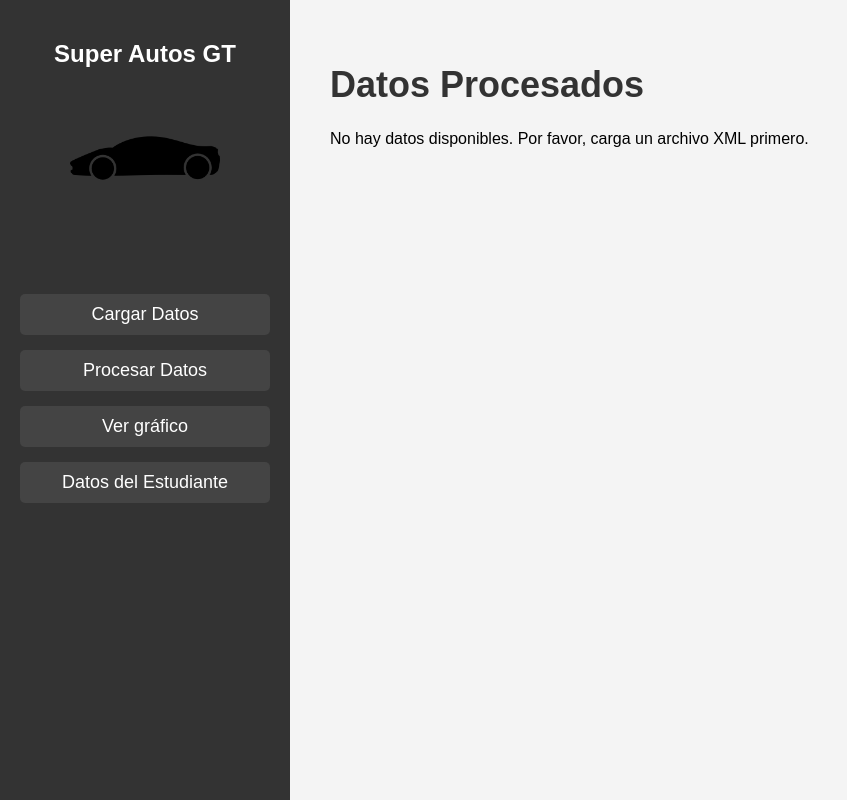
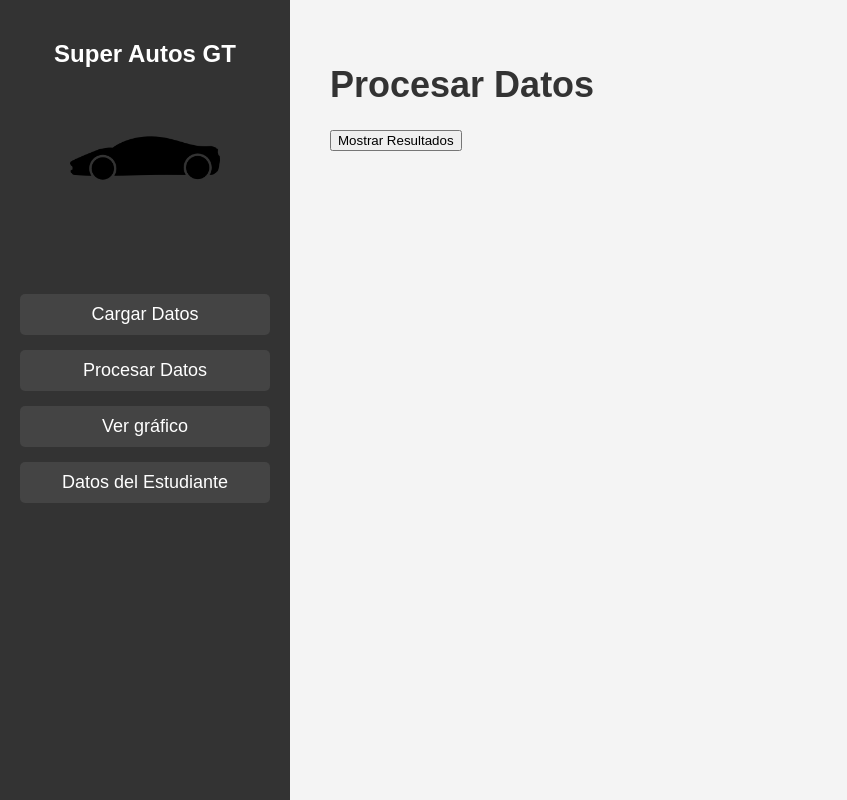
Before and after one commit to Brandon22023/-IPC2_Practica3_202300813, a Django app: page /procesar/ in a window 1280 px wide. Shown: the whole page, without its empty margins (0-847 px from the left). Run offline with Django 5.2, Linux system fonts and the light colour scheme.

Commit message:
ya carga en procesar datos

```diff
--- a/autos/templates/procesar_datos.html
+++ b/autos/templates/procesar_datos.html
@@ -1,12 +1,19 @@
 {% extends 'base.html' %}
 
 {% block content %}
-<h1>Datos Procesados</h1>
+<h1>Procesar Datos</h1>
+
 <div class="data-container">
+    <!-- Botón para procesar datos -->
+    <form method="POST">
+        {% csrf_token %}
+        <button type="submit">Mostrar Resultados</button>
+    </form>
+
+    <!-- Sección para mostrar el XML -->
     {% if datos_xml %}
-        <pre>{{ datos_xml }}</pre>  <!-- Muestra el XML en formato de texto preformateado -->
-    {% else %}
-        <p>No hay datos disponibles. Por favor, carga un archivo XML primero.</p>
+        <h2>Resultados del XML:</h2>
+        <pre>{{ datos_xml }}</pre>  <!-- Muestra el XML con formato preformateado -->
     {% endif %}
 </div>
 {% endblock %}
--- a/autos/views.py
+++ b/autos/views.py
@@ -13,11 +13,13 @@ def cargar_datos(request):
                 response = requests.post(url, files=files)
 
                 if response.status_code == 200:
+                    # Solo guardar el archivo, sin mostrarlo
                     data = response.json()
                     mensaje = data['mensaje']
-                    resultados = data['resultados']  # Aquí obtenemos el XML
-                    # Pasamos el XML procesado al método procesar_datos
-                    return render(request, 'procesar_datos.html', {'datos_xml': resultados})
+                    resultados = data['resultados']  # Obtenemos el XML generado
+                    # Guardar el XML en la sesión
+                    request.session['resultados_xml'] = resultados
+                    return render(request, 'cargar_datos.html', {'mensaje': mensaje})
                 else:
                     mensaje = response.json().get('mensaje', 'Error desconocido.')
                     return render(request, 'cargar_datos.html', {'mensaje': mensaje})
@@ -27,11 +29,14 @@ def cargar_datos(request):
             return render(request, 'cargar_datos.html', {'mensaje': 'No se ha cargado ningún archivo.'})
 
     return render(request, 'cargar_datos.html')
+def procesar_datos(request):
+    if request.method == 'POST':
+        # Recuperamos el XML almacenado en la sesión
+        datos_xml = request.session.get('resultados_xml', None)
+        return render(request, 'procesar_datos.html', {'datos_xml': datos_xml})
 
-def procesar_datos(request):
-    # Se renderiza la plantilla con el XML ya procesado
-    datos_xml = request.POST.get('datos_xml')
-    return render(request, 'procesar_datos.html', {'datos_xml': datos_xml})
+    # Si no es POST, mostramos la página sin datos
+    return render(request, 'procesar_datos.html')
 
 def ver_grafico(request):
     return render(request, 'ver_grafico.html')
```
Also changed, not shown: db.sqlite3.
